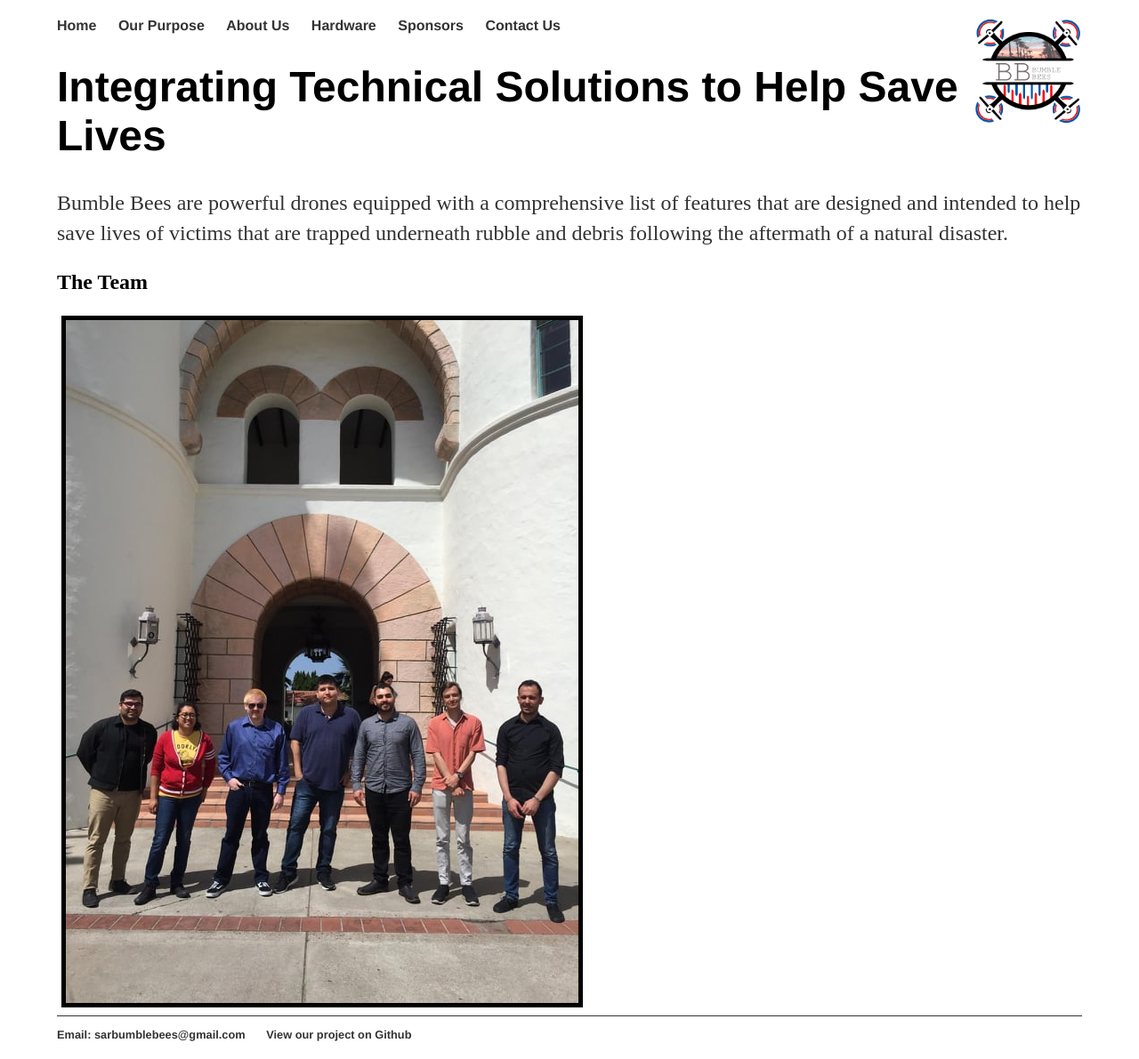
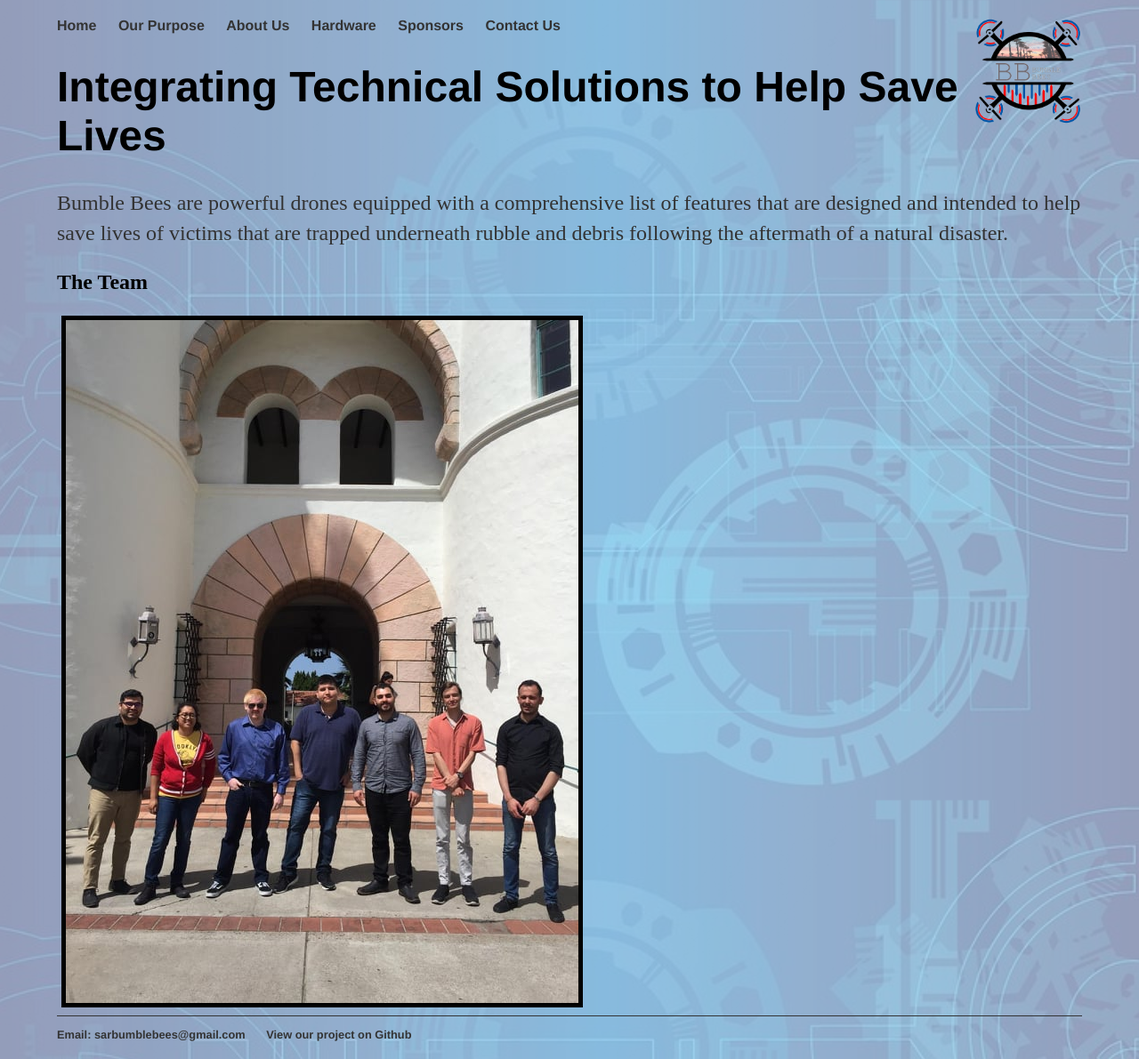
Before and after one commit to ColtonBeery/sarbumblebees, a Jekyll site: the page built from index.html, in a window 1280 px wide. Shown: the whole page at 89% size. Built offline with Jekyll 4.4.1, drawn with Linux system fonts in a browser that asks for light colours.

Commit message:
one more try with the background pic
If this works on both phone and desktop, great. If not, I'll go back to ugly plain colors.

```diff
--- a/_layouts/default.html
+++ b/_layouts/default.html
@@ -7,7 +7,7 @@
 		<style>
 			html {
 				/* Background image, from https://commons.wikimedia.org/wiki/File:Devastation_of_the_1906_earthquake.png */
-				/*background-image: url("/images/background_blue.png");*/
+				background-image: url("/images/background_blue.png");
 				/* background-color: Highlight; */
 
 				/* Center and scale the image nicely */
@@ -18,6 +18,9 @@
 			  -o-background-size: cover;
 			  background-size: cover;
 				background-attachment: fixed;
+
+				min-height: 100%;
+				overflow: auto;
 			}
 		</style>
 	</head>
```
